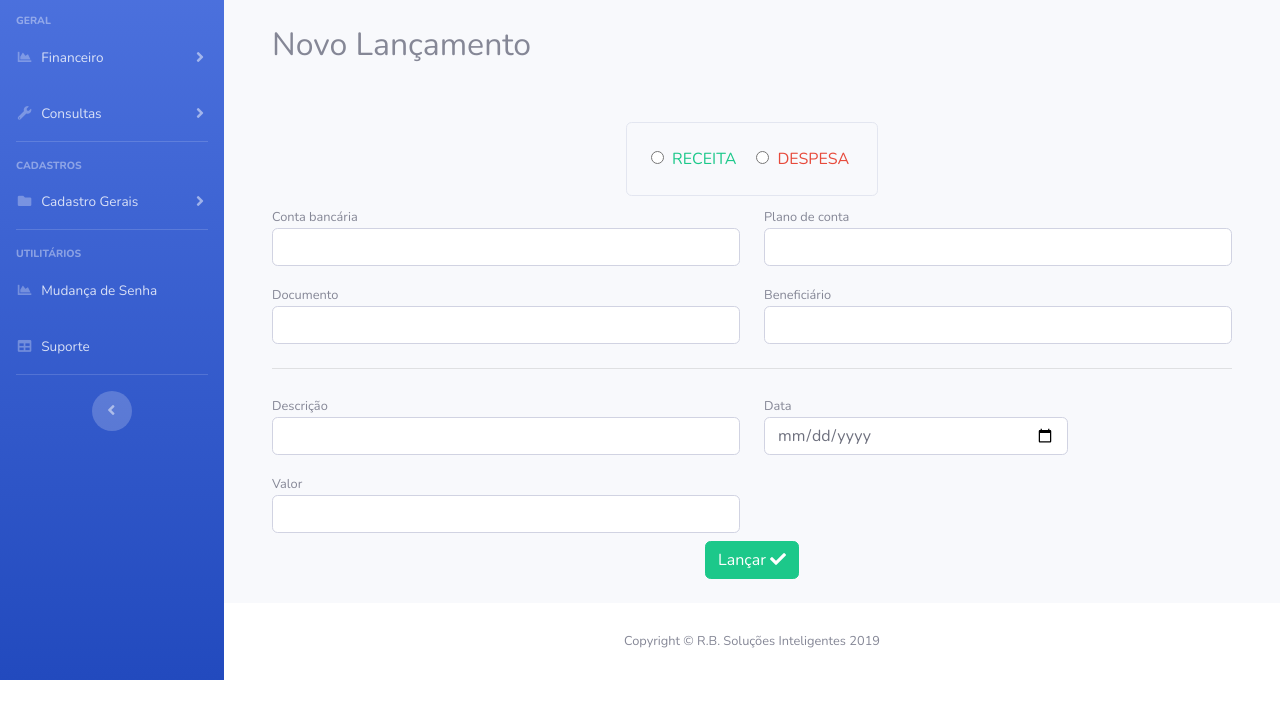
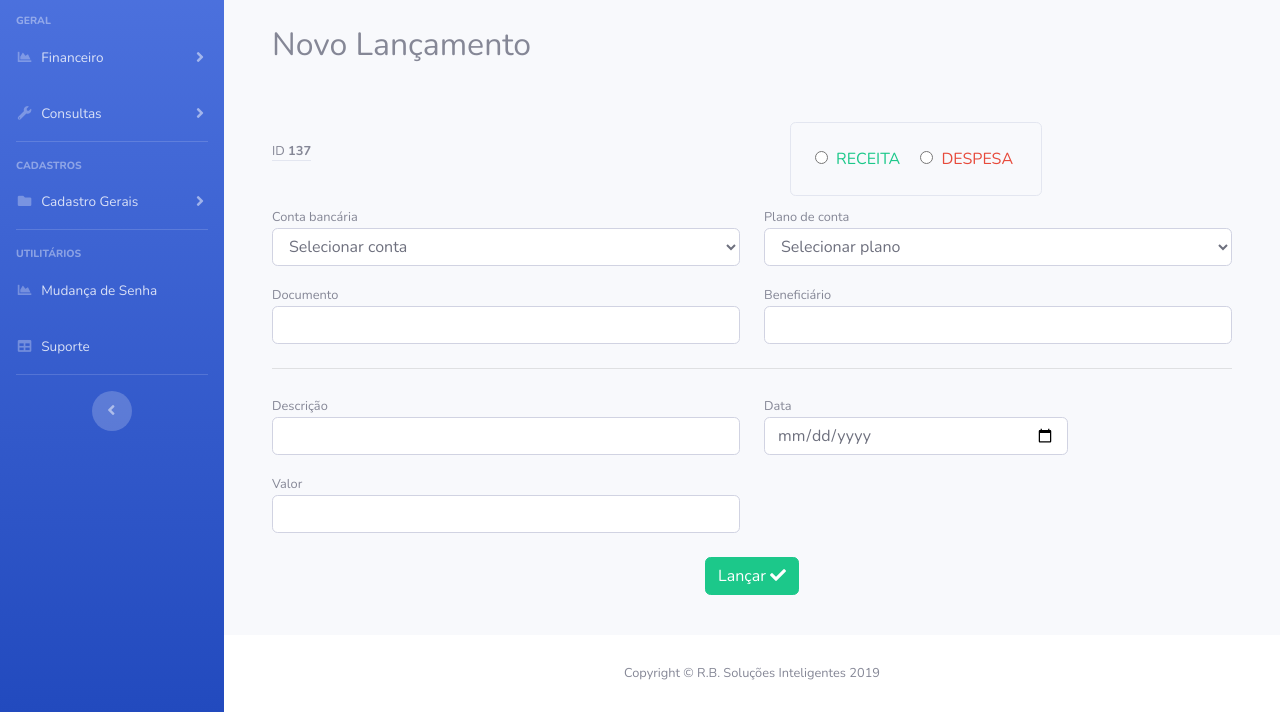
Before and after one commit to AppFinans/AppFinans, a website with bundled scripts: page lancamentos.html in a window 1280 px wide. Shown: the part 131-843 px from the top of the page. Before the commit the page ends 811 px from the top, so only its background shows below. Built offline with nearby package versions, Linux system fonts and the light colour scheme.

Commit message:
telas de insercao - lancamentos

```diff
--- a/lancamentos.html
+++ b/lancamentos.html
@@ -232,7 +232,16 @@
                     method="POST"
                   >
 
-                    <div class="col-12 d-flex">
+                    <div class="col-12 col-sm-4">
+                        <div class="my-3">
+                          <small class="border-bottom">
+                            ID
+                            <strong>137</strong>
+                          </small>
+                        </div>
+                    </div>
+
+                    <div class="col-12 col-sm-8 d-flex">
                       <div class="d-flex flex-column flex-sm-row border rounded p-2 m-auto" style="max-width: 320px;">
                         <label class="m-3">
                           <input type="radio" name="tipo" value="receita" />
@@ -254,7 +263,15 @@
                           <small>
                             Conta bancária
                           </small>
-                          <input type="text" name="conta" class="form-control" />
+                          <select
+                            name="conta"
+                            class="form-control"
+                          >
+                            <option selected>Selecionar conta</option>
+                            <option value="000000">000000</option>
+                            <option value="000001">000001</option>
+                            <option value="000002">000002</option>
+                          </select>
                         </label>
                     </div>
 
@@ -263,7 +280,15 @@
                           <small>
                             Plano de conta
                           </small>
-                          <input type="text" name="plano" class="form-control" />
+                          <select
+                            name="plano"
+                            class="form-control"
+                          >
+                              <option selected>Selecionar plano</option>
+                              <option value="ax45">ax45</option>
+                              <option value="xs1">xs1</option>
+                              <option value="fff">fff</option>
+                            </select>
                         </label>
                     </div>
 
@@ -317,7 +342,7 @@
                     </div>
 
                     <div class="col-12 d-flex">
-                      <div class="m-auto">
+                      <div class="m-auto p-3">
                         <button class="btn btn-success d-flex">
                           <span class="m-auto">
                             Lançar
```
